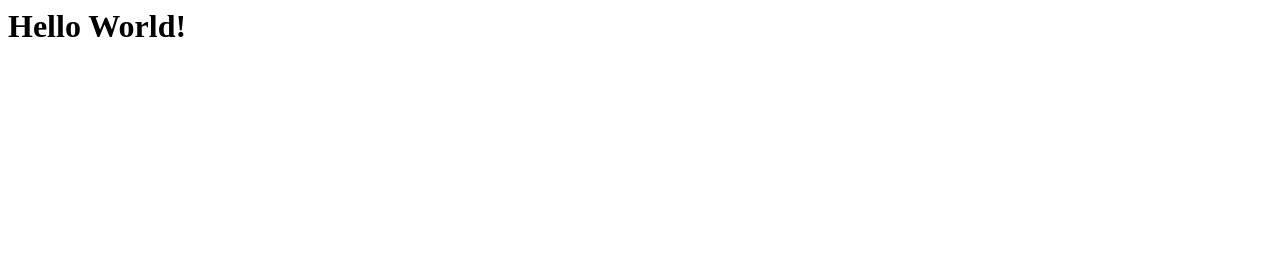
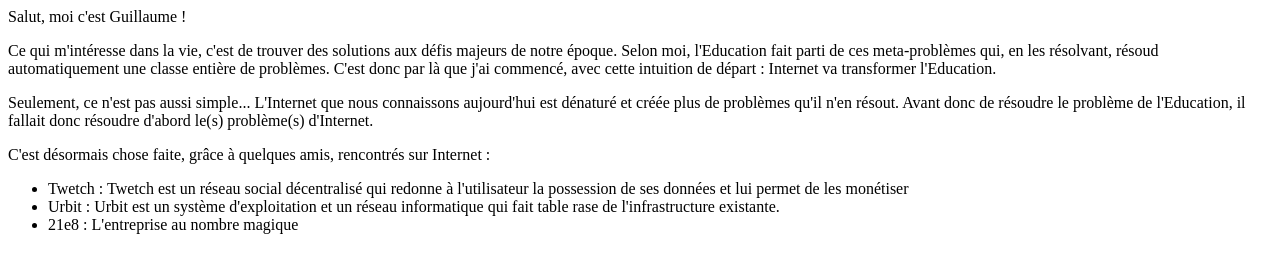
Before and after one commit to 1aristotelis/GuiDeMa.github.io, a plain HTML site: page index.html in a window 1280 px wide. Drawn offline with Linux system fonts and the light colour scheme.

Commit message:
Update index.html

```diff
--- a/index.html
+++ b/index.html
@@ -3,6 +3,17 @@
         <title>Guillaume De Martino</title>
     </head>
     <body>
-        <h1>Hello World!</h1>
+        <p>Salut, moi c'est Guillaume !</p>
+        <p>Ce qui m'intéresse dans la vie, c'est de trouver des solutions aux défis majeurs de notre époque.
+        Selon moi, l'Education fait parti de ces meta-problèmes qui, en les résolvant, résoud automatiquement une classe entière de problèmes.
+        C'est donc par là que j'ai commencé, avec cette intuition de départ : Internet va transformer l'Education.</p>
+        <p>Seulement, ce n'est pas aussi simple... L'Internet que nous connaissons aujourd'hui est dénaturé et créée plus de problèmes qu'il n'en résout.
+        Avant donc de résoudre le problème de l'Education, il fallait donc résoudre d'abord le(s) problème(s) d'Internet.</p>
+        <p>C'est désormais chose faite, grâce à quelques amis, rencontrés sur Internet :
+        <ul>
+            <li>Twetch : Twetch est un réseau social décentralisé qui redonne à l'utilisateur la possession de ses données et lui permet de les monétiser</li>
+            <li>Urbit : Urbit est un système d'exploitation et un réseau informatique qui fait table rase de l'infrastructure existante.</li>
+            <li>21e8 : L'entreprise au nombre magique</li>
+        </ul></p>
     </body>
 </html>
```
